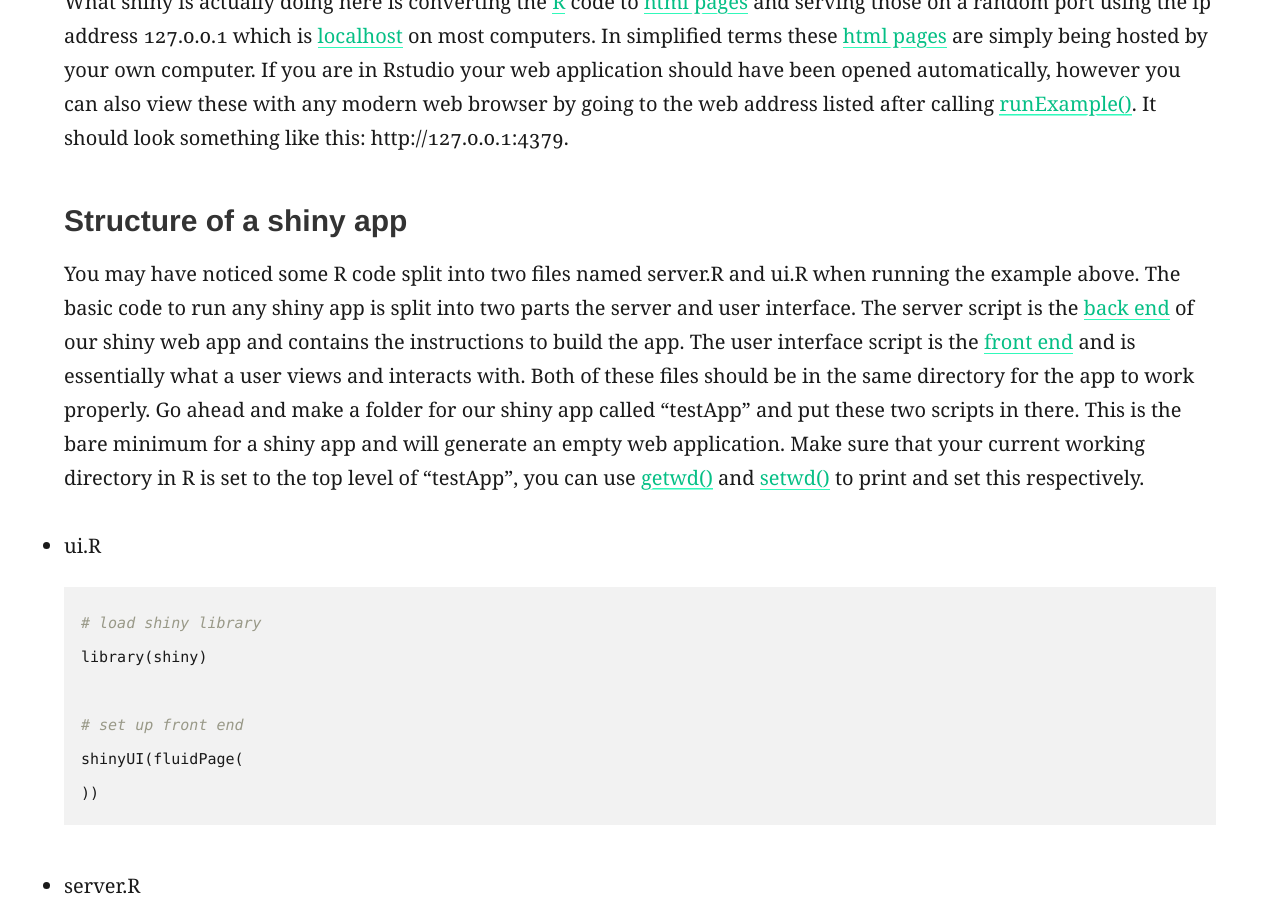
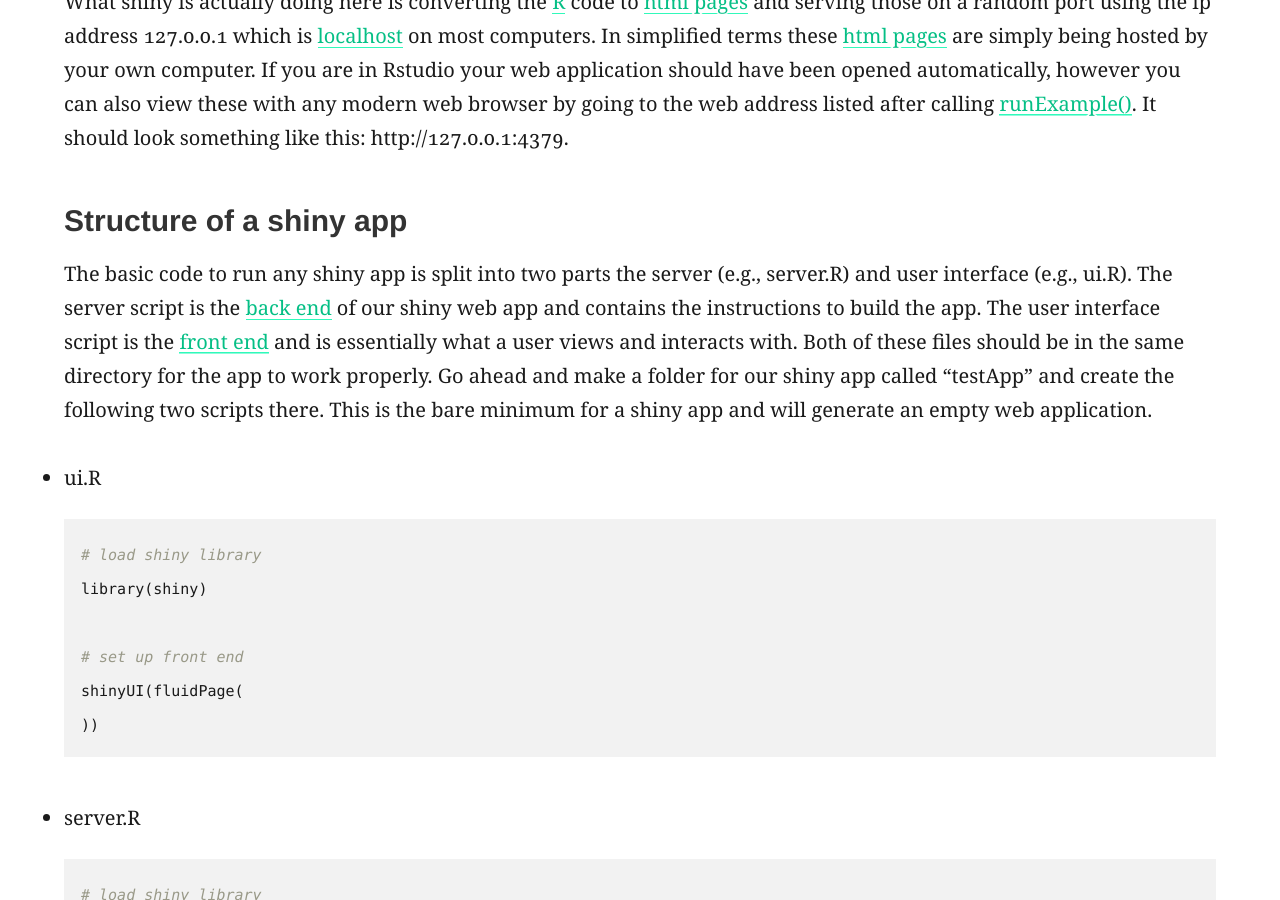
Before and after one commit to griffithlab/genviz.org, a Jekyll site: the page built from _posts/0002-04-01-introToshiny.md, in a window 1280 px wide and 900 px high, scrolled down 1326 px. Built offline with Jekyll 4.4.1, drawn with Linux system fonts in a browser that asks for light colours; nearby versions of some CDN libraries; some of the changed text lies outside the part shown.

Commit message:
clarify instructions for starting shiny app

````diff
--- a/_posts/0002-04-01-introToshiny.md
+++ b/_posts/0002-04-01-introToshiny.md
@@ -29,7 +29,8 @@ What shiny is actually doing here is converting the [R](https://www.r-project.or
 
 ### Structure of a shiny app
 
-You may have noticed some R code split into two files named server.R and ui.R when running the example above. The basic code to run any shiny app is split into two parts the server and user interface. The server script is the [back end](https://en.wikipedia.org/wiki/Front_and_back_ends) of our shiny web app and contains the instructions to build the app. The user interface script is the [front end](https://en.wikipedia.org/wiki/Front_and_back_ends) and is essentially what a user views and interacts with. Both of these files should be in the same directory for the app to work properly. Go ahead and make a folder for our shiny app called "testApp" and put these two scripts in there. This is the bare minimum for a shiny app and will generate an empty web application. Make sure that your current working directory in R is set to the top level of "testApp", you can use [getwd()](https://www.rdocumentation.org/packages/base/versions/3.4.1/topics/getwd) and [setwd()](https://www.rdocumentation.org/packages/base/versions/3.4.1/topics/getwd) to print and set this respectively.
+The basic code to run any shiny app is split into two parts the server (e.g., server.R) and user interface (e.g., ui.R). The server script is the [back end](https://en.wikipedia.org/wiki/Front_and_back_ends) of our shiny web app and contains the instructions to build the app. The user interface script is the [front end](https://en.wikipedia.org/wiki/Front_and_back_ends) and is essentially what a user views and interacts with. Both of these files should be in the same directory for the app to work properly. Go ahead and make a folder for our shiny app called "testApp" and create the following two scripts there. This is the bare minimum for a shiny app and will generate an empty web application.
+
 * ui.R
 
 ```R
````
Also changed, not shown: other parts of _posts/0002-04-01-introToshiny.md (+3 -0 lines).
